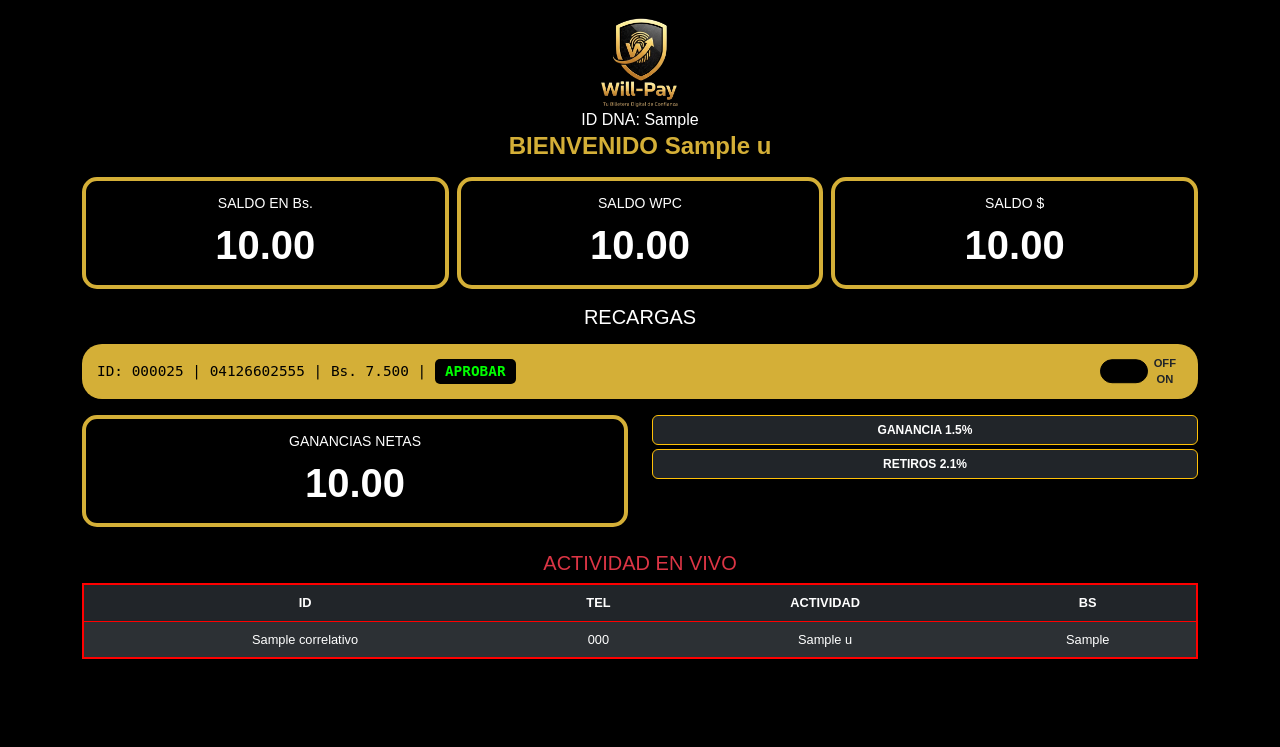
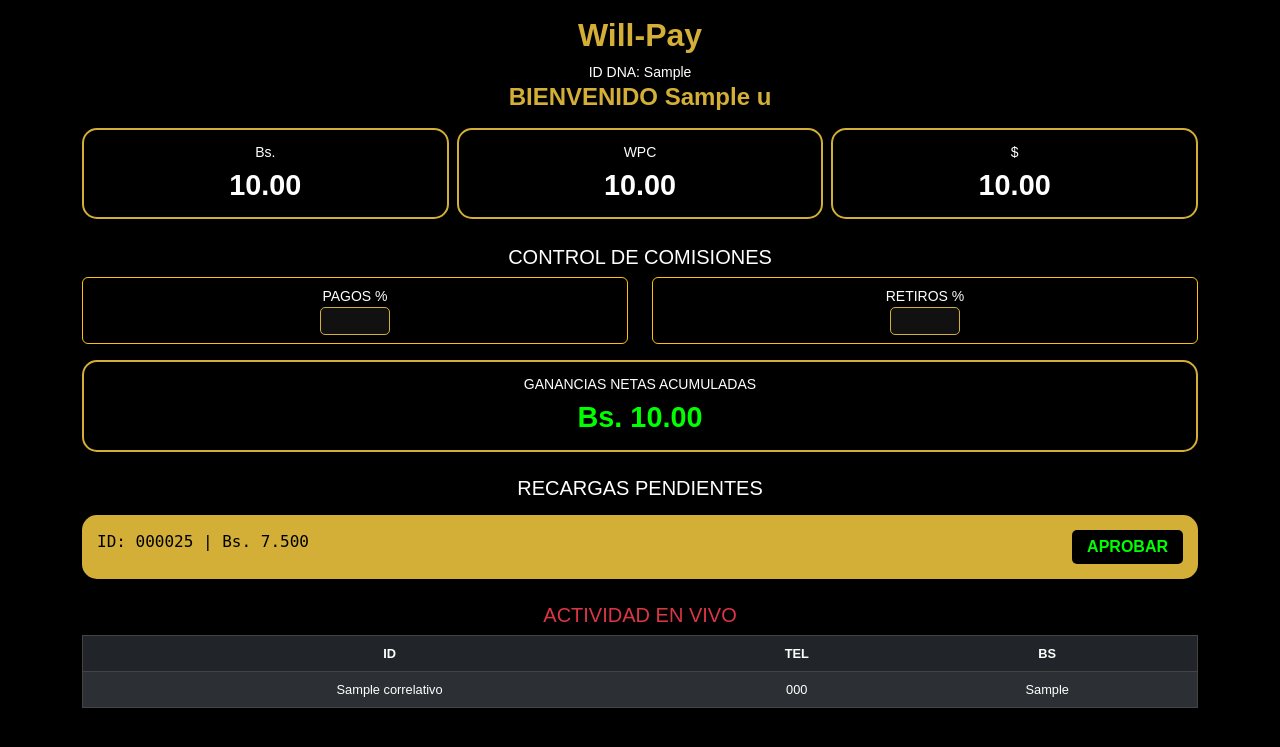
Before and after one commit to willpay2026/willpay, a Flask app: template templates/ceo_panel.html in a window 1280 px wide. Shown: the top 747 px of the page. Run offline with Flask 3, Linux system fonts and the light colour scheme; the template is opened without the code that fills it: most values are stand-ins (such as "Sample title", 1, 10 or a date in 2020); some libraries are stand-ins or nearby versions.

Commit message:
Update ceo_panel.html

```diff
--- a/templates/ceo_panel.html
+++ b/templates/ceo_panel.html
@@ -8,66 +8,73 @@
     <style>
         body { background: #000; color: #fff; font-family: 'Arial', sans-serif; text-align: center; }
         .oro { color: #D4AF37; font-weight: bold; }
-        .card-saldo { background: #000; border: 4px solid #D4AF37; border-radius: 15px; padding: 10px; }
-        .monto { font-size: 2.5rem; font-weight: 900; }
-        .card-modulo { background: #D4AF37; color: #000; border-radius: 20px; padding: 15px; margin-top: 15px; position: relative; }
-        .btn-aprobar { background: #000; color: #00FF00; border: none; font-weight: bold; padding: 2px 10px; border-radius: 5px; }
-        .form-switch .form-check-input { width: 3em; height: 1.5em; background-color: #000; border-color: #000; }
-        .form-check-input:checked { background-color: #00FF00 !important; border-color: #00FF00 !important; }
-        .tabla-actividad { border: 2px solid #FF0000; border-radius: 10px; font-size: 0.8rem; }
+        .card-saldo { background: #000; border: 2px solid #D4AF37; border-radius: 15px; padding: 10px; margin-bottom: 10px; }
+        .monto { font-size: 1.8rem; font-weight: 900; color: #fff; }
+        .card-modulo { background: #D4AF37; color: #000; border-radius: 15px; padding: 15px; margin-top: 15px; position: relative; }
+        .btn-aprobar { background: #000; color: #00FF00; border: none; font-weight: bold; padding: 5px 15px; border-radius: 5px; }
+        .input-tasa { background: #111; color: #D4AF37; border: 1px solid #D4AF37; text-align: center; width: 70px; border-radius: 5px; font-weight: bold; }
+        .tabla-actividad { border: 1px solid #444; font-size: 0.8rem; }
     </style>
 </head>
 <body>
     <div class="container py-3">
-        <img src="/static/logonuevo.png" width="80">
-        <p class="mb-0">ID DNA: {{ u.id_dna }}</p>
+        <h2 class="oro">Will-Pay</h2>
+        <p class="mb-0 small">ID DNA: {{ u.id_dna }}</p>
         <h4 class="oro">BIENVENIDO {{ u.nombre }}</h4>
 
         <div class="row g-2 mt-2">
-            <div class="col-4"><div class="card-saldo"><small>SALDO EN Bs.</small><div class="monto">{{ "%.2f"|format(u.saldo_bs) }}</div></div></div>
-            <div class="col-4"><div class="card-saldo"><small>SALDO WPC</small><div class="monto">{{ "%.2f"|format(u.saldo_wpc) }}</div></div></div>
-            <div class="col-4"><div class="card-saldo"><small>SALDO $</small><div class="monto">{{ "%.2f"|format(u.saldo_usd) }}</div></div></div>
+            <div class="col-4"><div class="card-saldo"><small>Bs.</small><div class="monto">{{ "%.2f"|format(u.saldo_bs) }}</div></div></div>
+            <div class="col-4"><div class="card-saldo"><small>WPC</small><div class="monto">{{ "%.2f"|format(u.saldo_wpc) }}</div></div></div>
+            <div class="col-4"><div class="card-saldo"><small>$</small><div class="monto">{{ "%.2f"|format(u.saldo_usd) }}</div></div></div>
         </div>
 
-        <h5 class="mt-3">RECARGAS</h5>
-        <div class="card-modulo">
-            <div class="text-start" style="font-family: monospace; font-size: 0.9rem;">
-                ID: 000025 | 04126602555 | Bs. 7.500 | <button class="btn-aprobar">APROBAR</button>
+        <h5 class="mt-3">CONTROL DE COMISIONES</h5>
+        <div class="row mb-3">
+            <div class="col-6">
+                <div class="p-2 border border-warning rounded">
+                    <small class="d-block">PAGOS %</small>
+                    <input type="number" step="0.1" id="porcentaje_pago" class="input-tasa" value="{{ u.porcentaje_pago }}" onchange="actualizarTasa(this)">
+                </div>
             </div>
-            <div class="form-check form-switch position-absolute top-50 end-0 translate-middle-y me-3">
-                <input class="form-check-input" type="checkbox" id="auto_recargas" onclick="sw(this)" {% if u.auto_recargas %}checked{% endif %}>
-                <label class="d-block text-dark fw-bold" style="font-size: 0.7rem;">OFF ON</label>
+            <div class="col-6">
+                <div class="p-2 border border-warning rounded">
+                    <small class="d-block">RETIROS %</small>
+                    <input type="number" step="0.1" id="porcentaje_retiro" class="input-tasa" value="{{ u.porcentaje_retiro }}" onchange="actualizarTasa(this)">
+                </div>
             </div>
         </div>
 
-        <div class="row mt-3">
-            <div class="col-6">
-                <div class="card-saldo"><small>GANANCIAS NETAS</small><div class="monto">{{ "%.2f"|format(u.ganancia_neta) }}</div></div>
-            </div>
-            <div class="col-6 text-start">
-                <div class="badge bg-dark border border-warning w-100 p-2 mb-1">GANANCIA 1.5%</div>
-                <div class="badge bg-dark border border-warning w-100 p-2">RETIROS 2.1%</div>
+        <div class="card-saldo">
+            <small>GANANCIAS NETAS ACUMULADAS</small>
+            <div class="monto" style="color: #00FF00;">Bs. {{ "%.2f"|format(u.ganancia_neta) }}</div>
+        </div>
+
+        <h5 class="mt-4">RECARGAS PENDIENTES</h5>
+        <div class="card-modulo">
+            <div class="d-flex justify-content-between align-items: center;">
+                <span style="font-family: monospace;">ID: 000025 | Bs. 7.500</span>
+                <button class="btn-aprobar">APROBAR</button>
             </div>
         </div>
 
         <h5 class="mt-4 text-danger">ACTIVIDAD EN VIVO</h5>
         <table class="table table-dark table-striped tabla-actividad">
-            <thead><tr><th>ID</th><th>TEL</th><th>ACTIVIDAD</th><th>BS</th></tr></thead>
+            <thead><tr><th>ID</th><th>TEL</th><th>BS</th></tr></thead>
             <tbody>
                 {% for mov in m %}
-                <tr><td>{{ mov.correlativo }}</td><td>{{ u.telefono }}</td><td>{{ u.actividad_economica }}</td><td>{{ mov.monto_bs }}</td></tr>
+                <tr><td>{{ mov.correlativo }}</td><td>{{ u.telefono }}</td><td>{{ mov.monto_bs }}</td></tr>
                 {% endfor %}
             </tbody>
         </table>
     </div>
 
     <script>
-    function sw(el) {
-        fetch('/actualizar_switch', {
+    function actualizarTasa(el) {
+        fetch('/actualizar_tasa', {
             method: 'POST',
             headers: {'Content-Type': 'application/json'},
-            body: JSON.stringify({campo: el.id, estado: el.checked})
-        });
+            body: JSON.stringify({campo: el.id, valor: el.value})
+        }).then(res => { if(res.ok) alert('Comisión actualizada, Wilfredo'); });
     }
     </script>
 </body>
```
